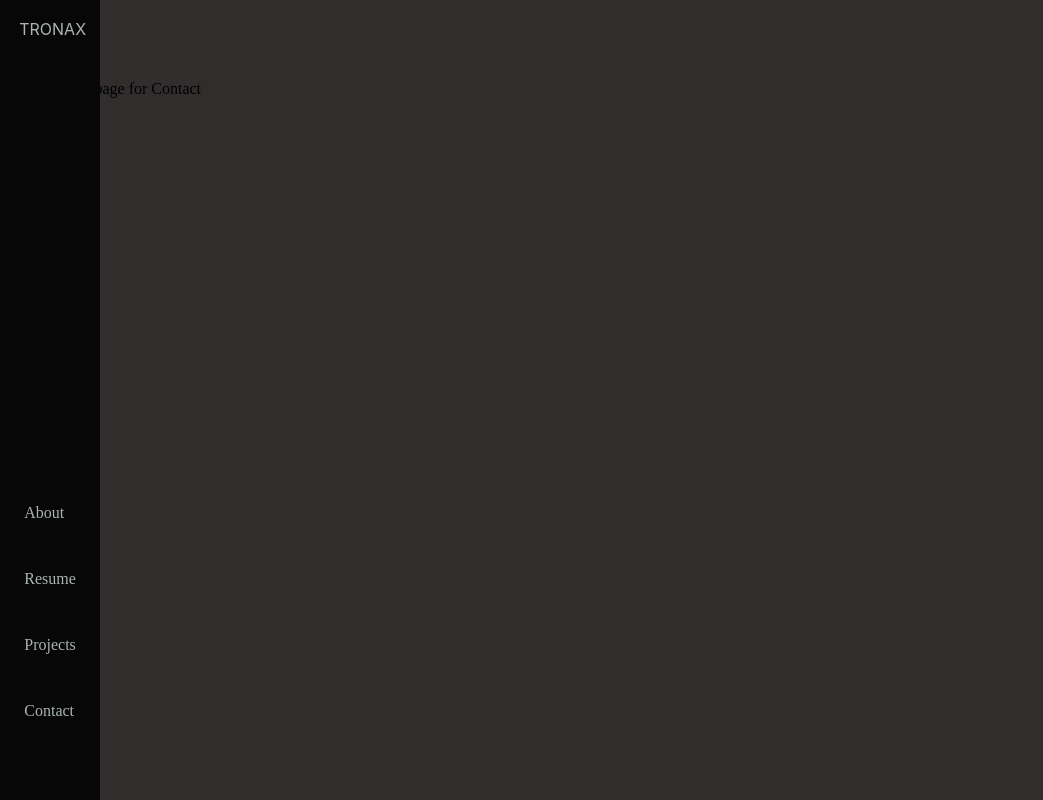
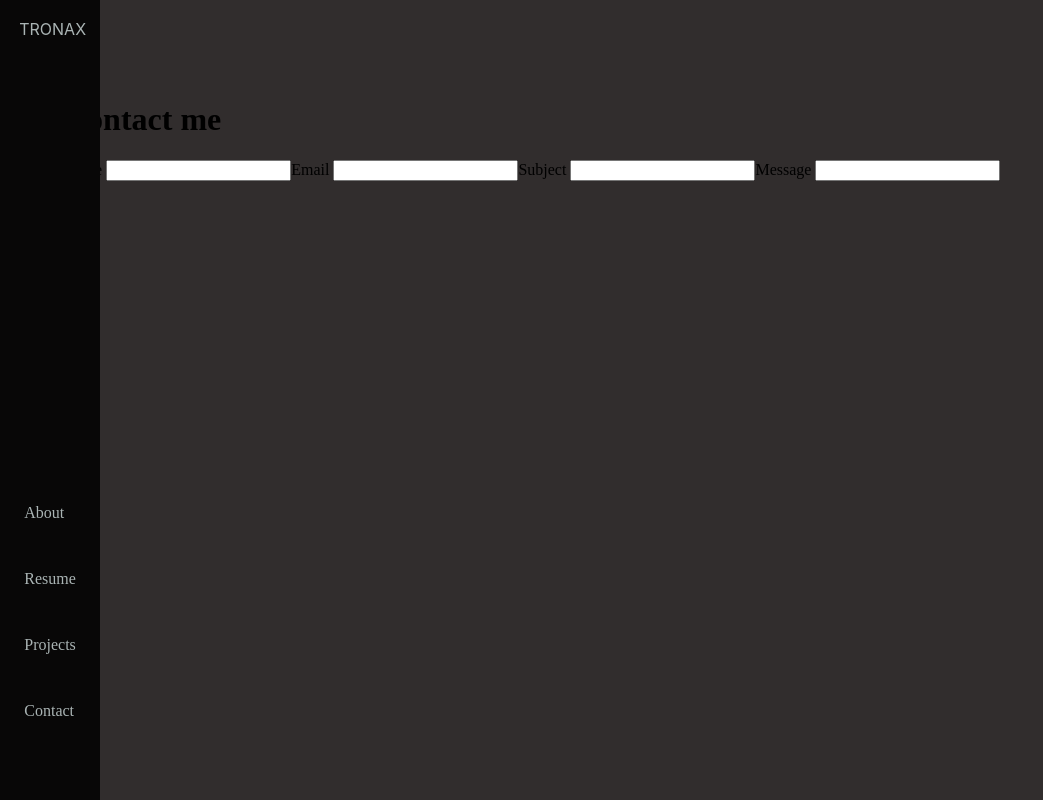
Before and after one commit to Tronax1/portfolio, a React (Create React App) app in the folder my-app/: page /Contact in a window 1280 px wide. Shown: the whole page, without its empty margins (0-1043 px from the left). Built offline with nearby package versions, Linux system fonts and the light colour scheme.

Commit message:
Added more styling and started contact forms

```diff
--- a/my-app/public/index.html
+++ b/my-app/public/index.html
@@ -26,6 +26,7 @@
     <link href="https://fonts.googleapis.com/css?family=Press+Start+2P" rel="stylesheet">
     <link rel="stylesheet" href="https://use.fontawesome.com/releases/v5.6.3/css/all.css" integrity="sha384-UHRtZLI+pbxtHCWp1t77Bi1L4ZtiqrqD80Kn4Z8NTSRyMA2Fd33n5dQ8lWUE00s/"
   crossorigin="anonymous">
+    <link href="https://fonts.googleapis.com/css?family=Roboto+Slab" rel="stylesheet">
     <title>Portfolio</title>
   </head>
   <body>
--- a/my-app/src/Components/Contact/Contact.js
+++ b/my-app/src/Components/Contact/Contact.js
@@ -8,7 +8,21 @@ export default class Contact extends Component {
       <div>
         <React.Fragment>
             <div className="ContactsContent" >
-                Test page for Contact
+                <h1>Contact me</h1>
+                <form>
+                  <label>
+                    Name <input type="text" name="name"></input>
+                  </label>
+                  <label>
+                    Email <input type="text" name="name"></input>
+                  </label>
+                  <label>
+                    Subject <input type="text" name="name"></input>
+                  </label>
+                  <label>
+                    Message <input type="text" name="name"></input>
+                  </label>
+                </form>
             </div>
         </React.Fragment>
       </div>
--- a/my-app/src/Components/Contact/Contactspage.css
+++ b/my-app/src/Components/Contact/Contactspage.css
@@ -6,3 +6,6 @@
     top: 10%;
     left: 5%;
 }
+@media only screen and (min-width: 768px){
+
+}
--- a/my-app/src/Components/Home Page/Homepage.css
+++ b/my-app/src/Components/Home Page/Homepage.css
@@ -9,7 +9,7 @@
     top: 10%;
     left: 10%;
     font-size: 1.5rem;
-    font-family: 'Permanent Marker', cursive;
+    font-family: 'Roboto Slab', serif;
     color: rgb(24, 4, 4);
 }
 .background{
@@ -27,7 +27,7 @@ img{
     left: 10%;
     text-decoration-line: none;
     font-size: 250%;
-    font-family: 'Permanent Marker', cursive;
+    font-family: 'Courier New', Courier, monospace;
     padding: 1%;
     color: rgba(12, 95, 12, 2);
     border-style: solid;
@@ -53,7 +53,7 @@ img{
         top: 10%;
         left: 10%;
         font-size: 4rem;
-        font-family: 'Permanent Marker', cursive;
+        font-family: 'Roboto Slab', serif;
         color: rgb(24, 4, 4);
     }
 
@@ -74,7 +74,7 @@ img{
         left: 40%;
         text-decoration-line: none;
         font-size: 250%;
-        font-family: 'Permanent Marker', cursive;
+        font-family: 'Courier New', Courier, monospace;
         padding: 1%;
         color: rgba(12, 95, 12, 2);
         border-style: solid;
--- a/my-app/src/Components/Projects/Project_modals/Modal.css
+++ b/my-app/src/Components/Projects/Project_modals/Modal.css
@@ -1,13 +1,18 @@
+.Body{
+    font-family: 'Roboto Slab', serif;
+    font-size: 120%;
+}
 .Background{
     position: fixed;
     top: 0;
     bottom: 0;
     left: 0;
     right: 0;
-    background-color: rgba(0,0,0,0.6);
-    z-index: 99999;
+    background-color: rgba(0, 0, 0, 0.8);
+    z-index: 10;
     transition-duration: 0.5s;
 }
+
 .Contents{
     position: absolute;
     top: 10%;
@@ -27,6 +32,7 @@
     height: 50vw;
     width: 70vw;
     object-fit: cover;
+    margin-bottom: 2rem;
 }
 .Repos{
     display: flex;
--- a/my-app/src/Components/Projects/Projects.js
+++ b/my-app/src/Components/Projects/Projects.js
@@ -60,9 +60,12 @@ export default class Projects extends Component {
                     and displays your osu! statistics."
                     repo = "https://github.com/Tronax1/Aldebaran-" / >
                   <Modal onClose={this.showModal2} show={this.state.show2} info="Array Multiplier"/>
-                  <Modal onClose={this.showModal3} show={this.state.show3} img={Calculator} info="Scientific Calculator"
+                  <Modal onClose={this.showModal3} show={this.state.show3} img={Calculator}
+                  info="This is a scientific calculator that performs the basic arirthmetic operations
+                  as well as additional trigonometric functions such as sine, cosine and tangent."
                     repo = "https://github.com/Tronax1/Calculator" / >
-                  <Modal onClose={this.showModal4} show={this.state.show4} info="Tic-Tac-Toe"
+                  <Modal onClose={this.showModal4} show={this.state.show4} info="Simple Tic-Tac-Toe game
+                  that allows the player to compete against the computer or against another human."
                     repo = "https://github.com/Tronax1/Tic-Tac-Toe" / >
               </div>
             </div>
--- a/my-app/src/Components/Projects/Projectspage.css
+++ b/my-app/src/Components/Projects/Projectspage.css
@@ -40,15 +40,16 @@
 .Projects{
     text-decoration-line: none;
     font-size: 200%;
-    font-family: 'Permanent Marker', cursive;
+    font-family: 'Courier New', Courier, monospace;
     padding: 1%;
     color: rgba(12, 95, 12, 2);
     border-style: solid;
     border-radius: 10px;
     transition: 0.3s;
-    background-color: rgba(0,0,0,0.8);
+    background-color: rgba(0,0,0);
     height: 10rem;
     width: 15rem;
+    box-shadow: 5px 10px 18px red;
 }
 .Projects:focus{
     outline: 0;
```
